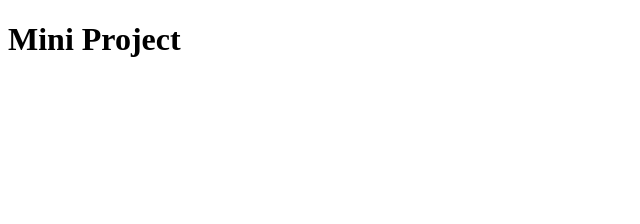
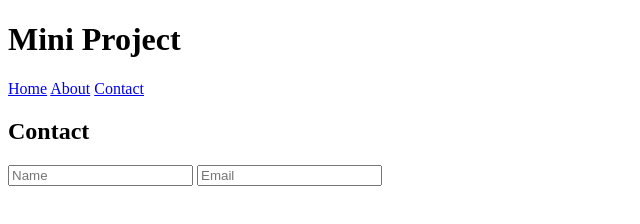
Before and after one commit to devonfaria/mini-project-1, a plain HTML site: page index.html in a window 1280 px wide. Shown: the whole page, without its empty margins (0-640 px from the left). Drawn offline with Linux system fonts and the light colour scheme.

Commit message:
added form

```diff
--- a/index.html
+++ b/index.html
@@ -8,6 +8,19 @@
   <link rel="stylesheet" href="./style.css"/>
 </head>
 <body>
+<header>
   <h1>Mini Project</h1>
+  <nav>
+    <a href="#">Home</a>
+    <a href="#">About</a>
+    <a href="#">Contact</a>
+  </nav>
+  <form>
+    <h2>Contact</h2>
+    <input type="text" placeholder="Name"/>
+    <input type="email" placeholder="Email"/>
+  </form>
+</header>
+
 </body>
 </html>
```
